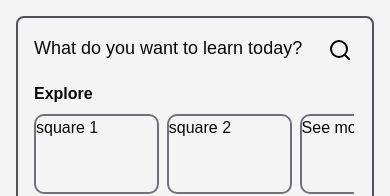
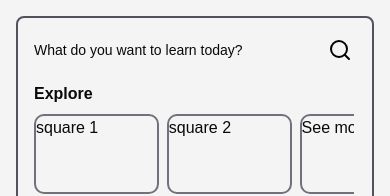
Before and after one commit to 0xhirugohan/sokushuu, a React (Vite) app in the folder packages/sokushuu-app/: page / in a window 390 px wide. Shown: the top 196 px of the page. Built offline with nearby package versions, Linux system fonts and the light colour scheme; a web font is replaced by a local one.

Commit message:
change text size responsively

```diff
--- a/packages/sokushuu-app/src/components/layouts/FlashcardMenu.tsx
+++ b/packages/sokushuu-app/src/components/layouts/FlashcardMenu.tsx
@@ -4,7 +4,7 @@ import PlusIcon from "@/assets/plus.svg";
 const FlashcardMenu = ({ styleName }: { styleName?: string }) => {
     return <div className={`${styleName} p-4 w-full h-full flex flex-col gap-y-4 overflow-x-hidden`}>
         <div className="flex justify-between">
-            <div className="text-lg">What do you want to learn today?</div>
+            <div className="text-sm md:text-lg my-auto">What do you want to learn today?</div>
             <button type="button" className="cursor-pointer">
                 <img className="p-1 w-8 h-8" src={SearchIcon} alt="search" />
             </button>
```
